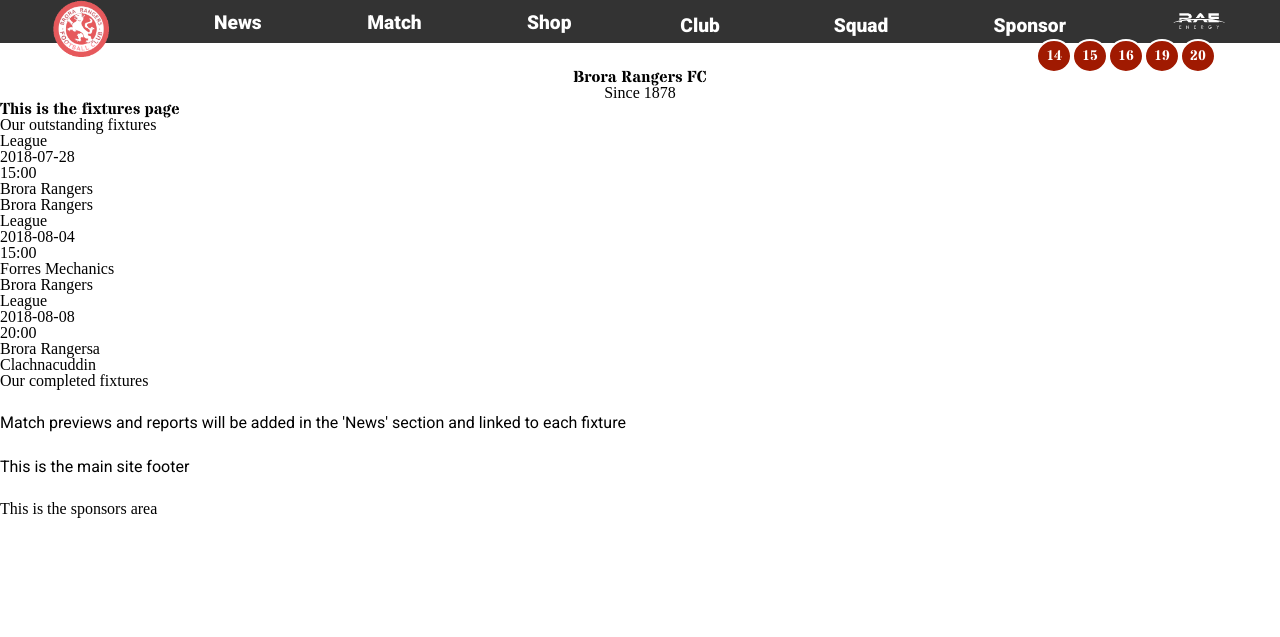
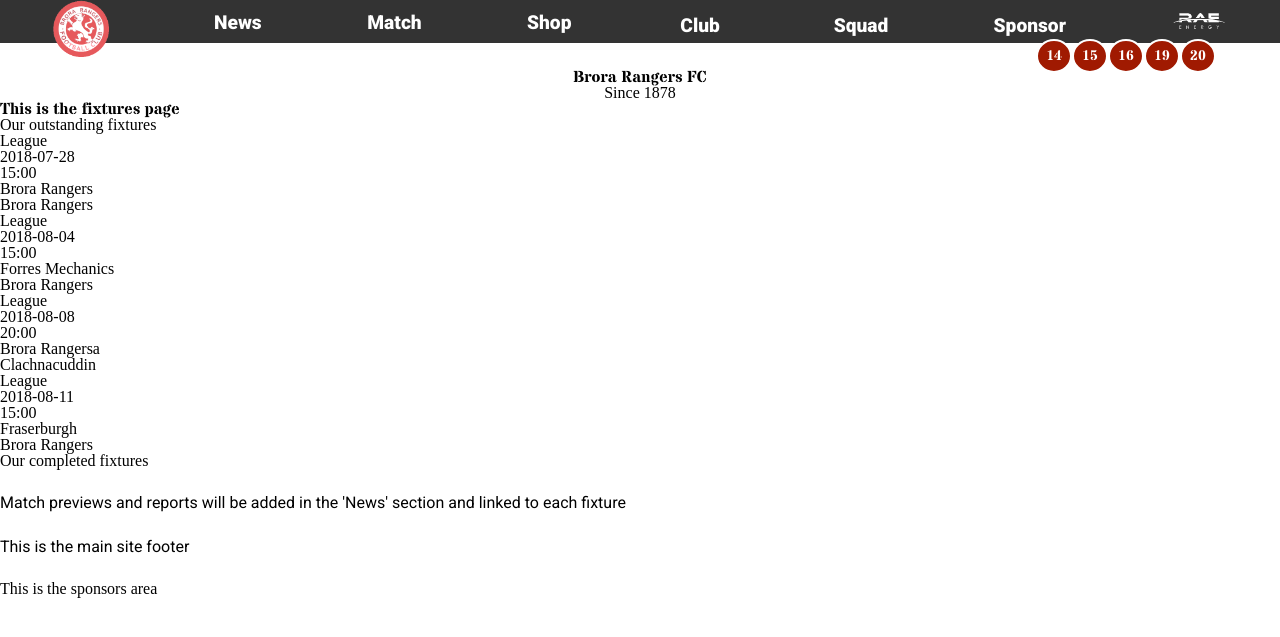
Before and after one commit to digitalbrora/club-website, a Jekyll site: the page built from fixtures.html, in a window 1280 px wide. Shown: the top 637 px of the page. Built offline with Jekyll 4.4.1, drawn with Linux system fonts in a browser that asks for light colours; a script that is not in the unit is left out.

Commit message:
Update Data “fixtures”

```diff
--- a/_data/fixtures.yml
+++ b/_data/fixtures.yml
@@ -14,3 +14,8 @@
     date: '2018-08-08'
     home-team: Brora Rangersa
     kickoff: '20:00'
+  - away-team: Brora Rangers
+    competition: League
+    date: '2018-08-11'
+    home-team: Fraserburgh
+    kickoff: '15:00'
```
